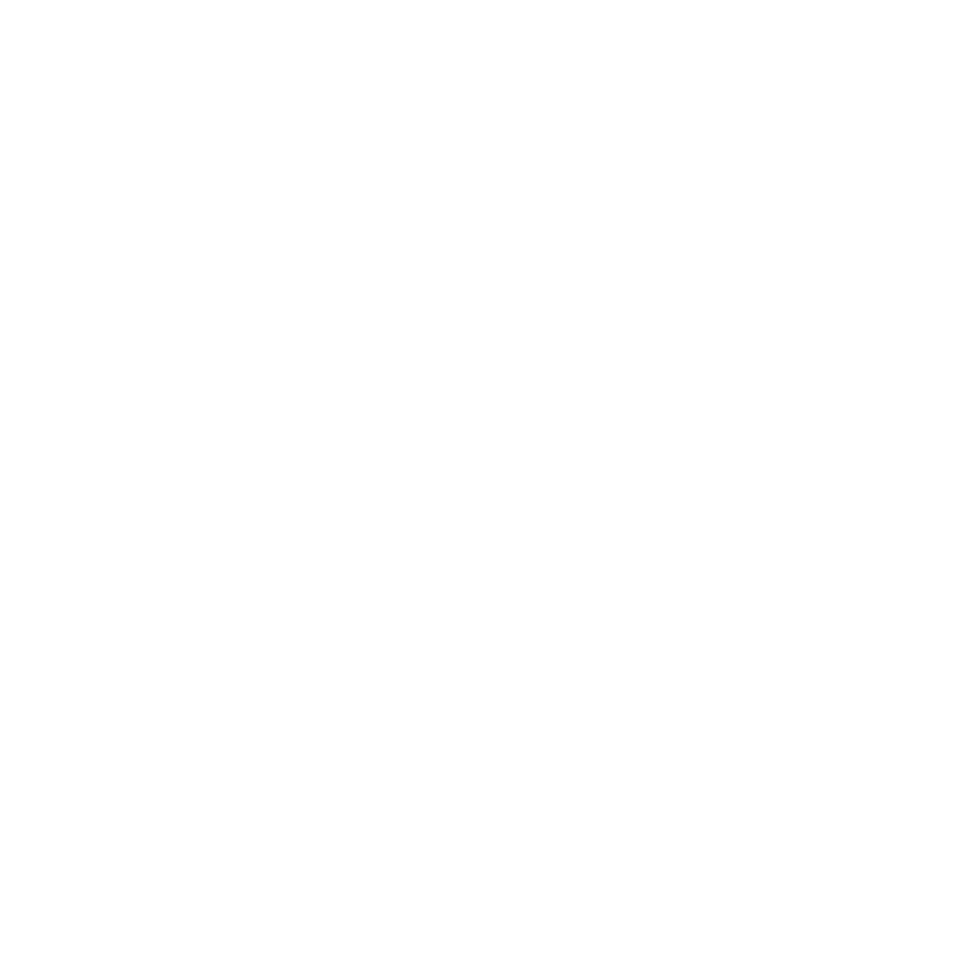
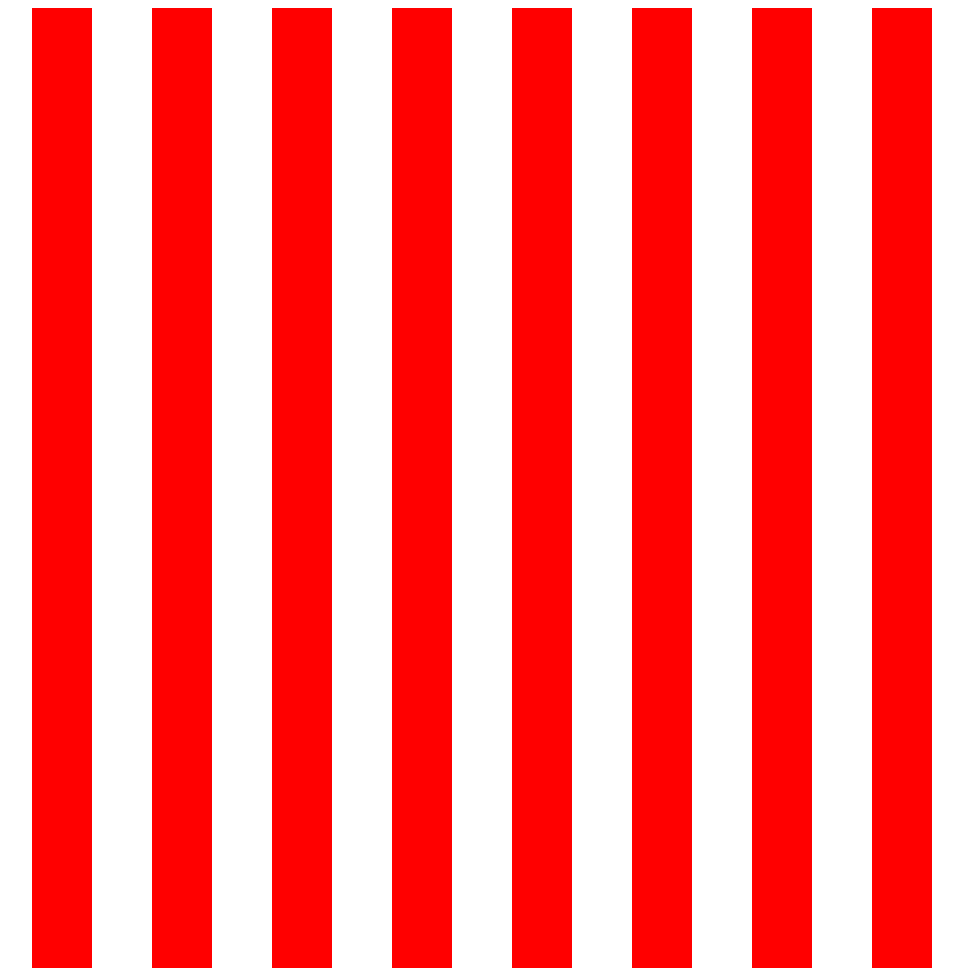
Before and after one commit to ClaudeDebussy/etch-a-sketch, a plain HTML site: page index.html in a window 1280 px wide. Shown: the whole page, without its empty margins (36-999 px from the left). Before the commit the page ends 800 px from the top, so only its background shows below. Drawn offline with Linux system fonts and the light colour scheme.

Commit message:
Add createGrid function

```diff
--- a/index.html
+++ b/index.html
@@ -3,9 +3,10 @@
 <head>
     <meta charset="UTF-8">
     <meta name="viewport" content="width=device-width, initial-scale=1.0">
-    <title>Document</title>
+    <title>Etch-a-Sketch</title>
+    <link rel="stylesheet" href="style.css">
     <script src="script.js" defer></script>
-    <link href="style.css">
+
 </head>
 <body>
     <div id="container"></div>
--- a/script.js
+++ b/script.js
@@ -1,12 +1,12 @@
 const container = document.querySelector("#container");
 
-function createGrid(x,y){
-    for (let i = 0; i < x * y; i++){
+function createGrid(x){
+    for (let i = 0; i < x * x; i++){
         const div = document.createElement("div");
-        div.classList.add("box");
+        //div.classList.add("box");
         container.appendChild(div);
         console.log(i + " has been created.");
     }
 }
 
-createGrid(16,16);
+createGrid(16);
--- a/style.css
+++ b/style.css
@@ -0,0 +1,15 @@
+#container {
+    display: flex;
+    flex-wrap: wrap;
+    width: 960px;
+    height: 960px;
+}
+
+#container>div {
+    width: 60px;
+    height: 60px;
+}
+
+#container>div:nth-child(2n){
+    background-color: red;
+}
```
